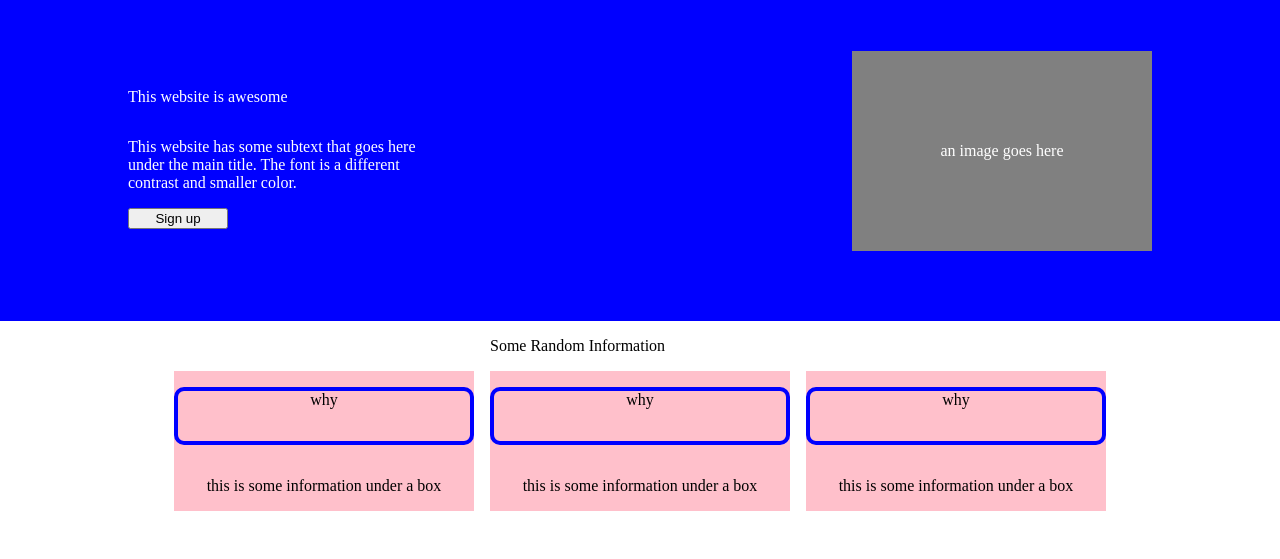
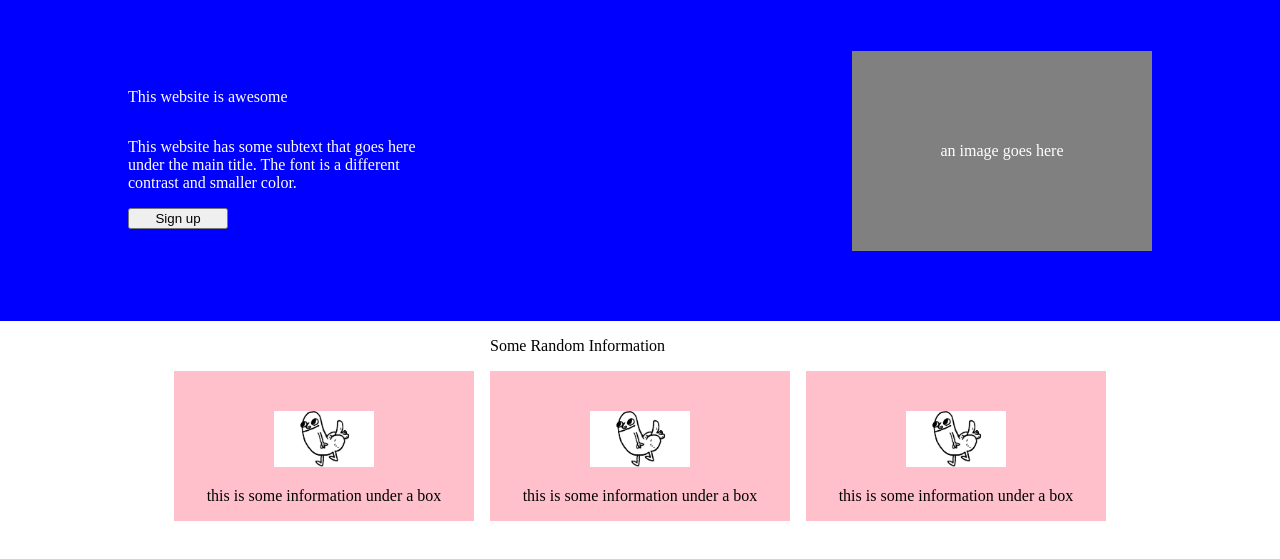
Before and after one commit to kryptidkent/landing-page, a plain HTML site: page index.html in a window 1280 px wide. Shown: the part 79-638 px from the top of the page. Drawn offline with Linux system fonts and the light colour scheme.

Commit message:
added placeholder image and aligned infoboxes

```diff
--- a/index.html
+++ b/index.html
@@ -37,15 +37,18 @@
 
     <div class="boxes">
         <div class="box">
-            <p class="borderbox">why</p>
+            <div class="imgcontainer">
+            <img src="dickbutt.jpg"></div>
             <p>this is some information under a box</p>
         </div>
         <div class="box">
-            <p class="borderbox">why</p>
+            <div class="imgcontainer">
+            <img src="dickbutt.jpg"></div>
             <p>this is some information under a box</p>
         </div>
         <div class="box">
-            <p class="borderbox">why</p>
+            <div class="imgcontainer">
+            <img src="dickbutt.jpg"></div>
             <p>this is some information under a box</p>
         </div>
         </div>
--- a/style.css
+++ b/style.css
@@ -91,13 +91,27 @@ button {
     align-content: center;
     text-align: center;
     background-color: pink;
+
 }
 
 .borderbox {
+
     height: 50px;
-    width: auto;
+    width: 50px;
     border: blue solid 4px;
     border-radius: 10px;
     text-align: center;
 
 }
+
+.imgcontainer {
+    width: auto;
+    margin-top: 40px;
+}
+
+img {
+    width: 100px;
+    height: auto;
+
+
+}
```
Also changed, not shown: dickbutt.jpg (added).
